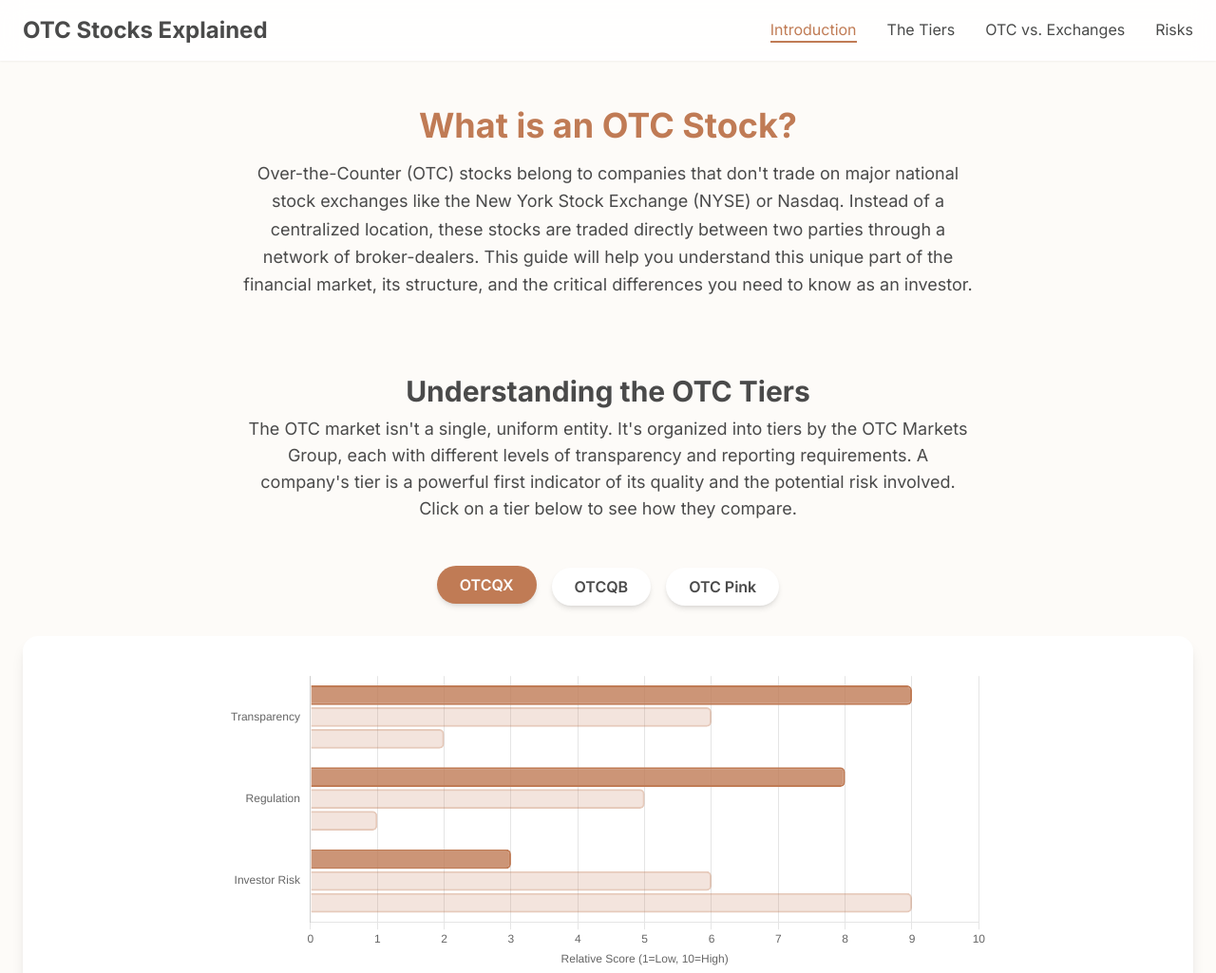
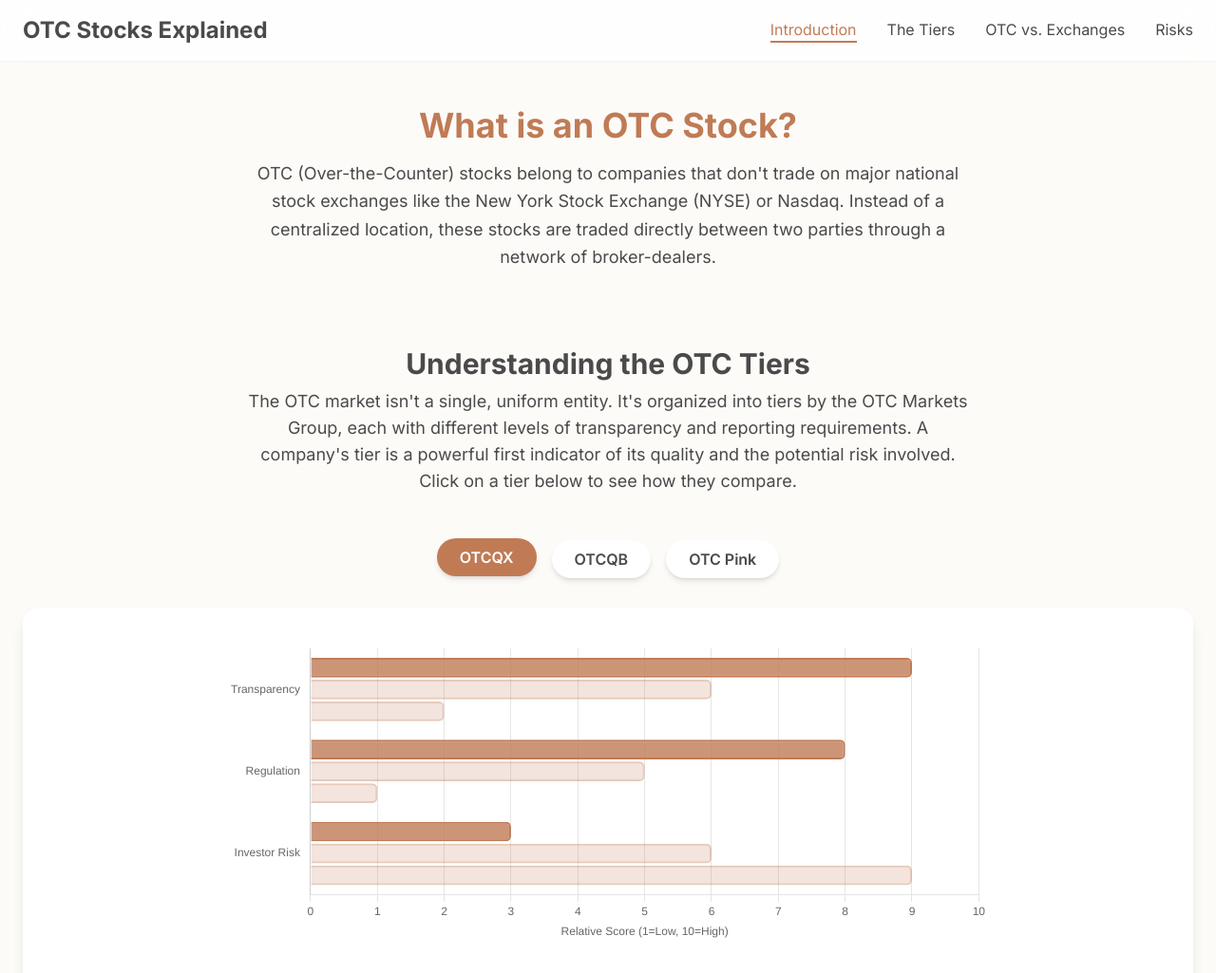
Before and after one commit to yyyprojects/OtcStock3, a plain HTML site: page index.html in a window 1280 px wide. Shown: the top 1025 px of the page at 95% size. Drawn offline with nearby package versions, Linux system fonts and the light colour scheme.

Commit message:
Update index.html

```diff
--- a/index.html
+++ b/index.html
@@ -88,7 +88,7 @@
         <section id="intro" class="mb-20 text-center">
             <h2 class="text-4xl font-bold mb-4 text-[#C07B55]">What is an OTC Stock?</h2>
             <p class="max-w-3xl mx-auto text-lg leading-relaxed">
-                Over-the-Counter (OTC) stocks belong to companies that don't trade on major national stock exchanges like the New York Stock Exchange (NYSE) or Nasdaq. Instead of a centralized location, these stocks are traded directly between two parties through a network of broker-dealers. This guide will help you understand this unique part of the financial market, its structure, and the critical differences you need to know as an investor.
+                OTC (Over-the-Counter) stocks belong to companies that don't trade on major national stock exchanges like the New York Stock Exchange (NYSE) or Nasdaq. Instead of a centralized location, these stocks are traded directly between two parties through a network of broker-dealers.
             </p>
         </section>
 
```
